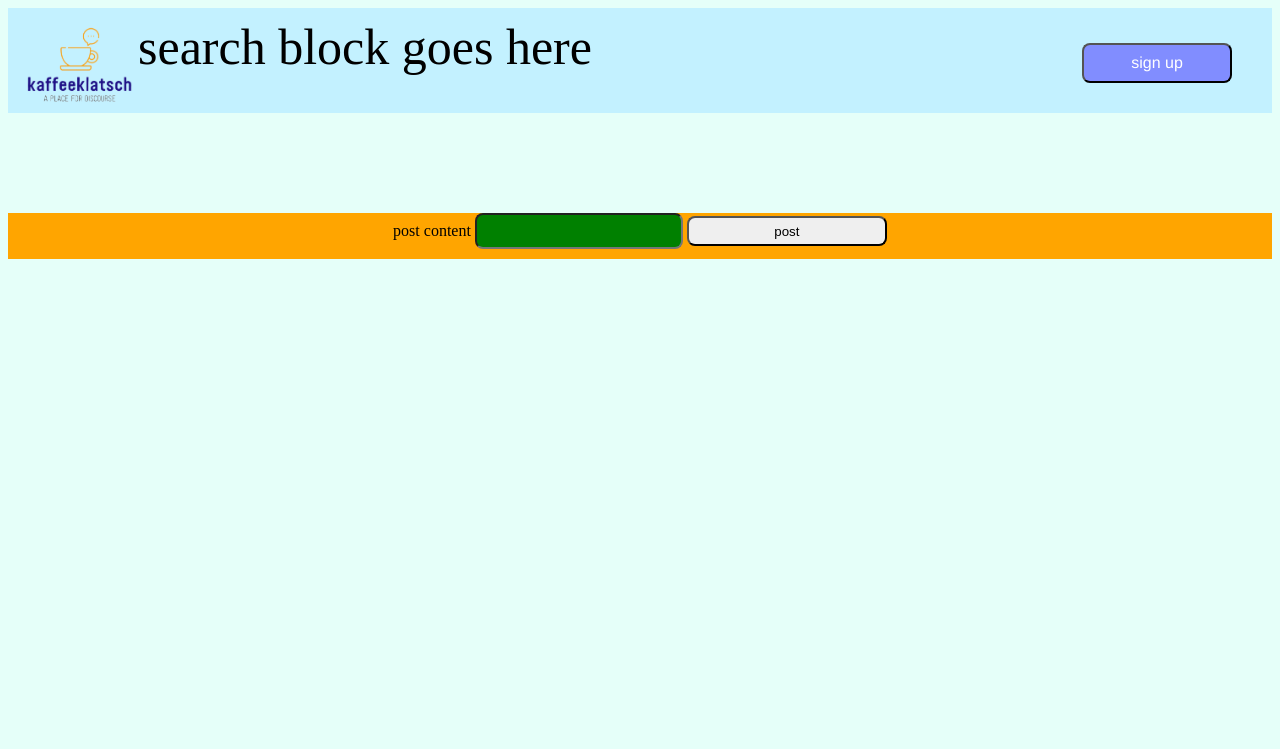
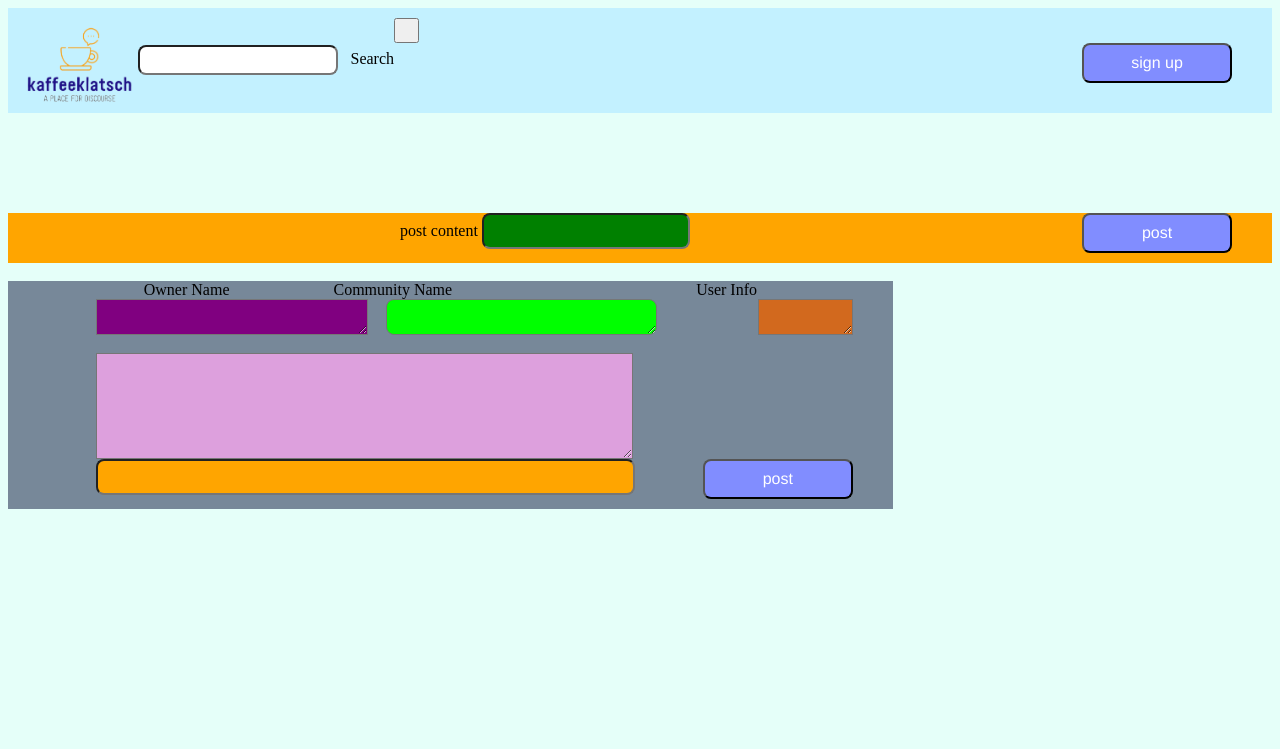
Before and after one commit to PFSDevTeam/kaffeeklatsch, a Flask app: page /feed in a window 1280 px wide. Shown: the top 749 px of the page. Run offline with Flask 2, Linux system fonts and the light colour scheme; some libraries are stand-ins or nearby versions.

Commit message:
Added Reply form and all parts

```diff
--- a/app.py
+++ b/app.py
@@ -1,4 +1,3 @@
-from forms.PostForm import PostForm
 from flask import Flask, render_template, flash, redirect, url_for, request
 
 from components.LoginHandler import LoginHandler
@@ -11,7 +10,7 @@ from forms.RegistrationForm import RegistrationForm
 
 #post imports
 from forms.PostForm import PostForm
-
+from forms.ReplyForm import ReplyForm
 
 app = Flask(__name__)
 
@@ -70,8 +69,8 @@ def register():
 @app.route('/feed')
 def feed():
   postForm = PostForm()
-  return render_template('feed.html', postForm=postForm)
-
+  replyForm = ReplyForm()
+  return render_template('feed.html', postForm=postForm, replyForm=replyForm)
 
 if __name__ == "__main__":
   app.run()
--- a/forms/PostForm.py
+++ b/forms/PostForm.py
@@ -2,5 +2,6 @@ from flask_wtf import FlaskForm
 from wtforms import StringField, SubmitField
 
 class PostForm(FlaskForm):
-    postContent = StringField('post content')
+    x = 'post content'
+    postContent = StringField(x)
     post = SubmitField('post')
--- /dev/null
+++ b/forms/ReplyForm.py
@@ -0,0 +1,11 @@
+from flask_wtf import FlaskForm
+from wtforms import StringField, SubmitField, TextAreaField
+
+community = 'Community Name'
+class ReplyForm(FlaskForm):
+    ownerContent = TextAreaField('Owner Name')
+    post = SubmitField('post')
+    communityInfo = TextAreaField(community)
+    userInfo = TextAreaField('User Info')
+    postTitle = TextAreaField('Post Title')
+    replyContent = StringField('Reply Content')
--- a/static/css/make_post.css
+++ b/static/css/make_post.css
@@ -5,6 +5,6 @@
     text-align: center;
 }
 
-#postContent{
+#postContent {
     background-color: green;
 }
--- /dev/null
+++ b/static/css/post.css
@@ -0,0 +1,59 @@
+.make-something-wrapper {
+    display: inline-block;
+    background-color: lightslategray;
+    width: 70%;
+    text-align: center;
+}
+
+#ownerContent {
+    width: 30%;
+    float: left;
+    margin-left: 10%;
+    /* margin-top: 5px; */
+    text-align: left;
+    background-color: purple;
+}
+
+#communityInfo {
+    width: 30%;
+    float: left;
+    margin-left: 2%;
+    /* margin-top: 5px; */
+    border-radius: 8px;
+    background-color: lime;
+}
+
+#userInfo {
+    width: 10%;
+    float: right;
+    /* margin-top: 5px; */
+    margin-right: 40px;
+    background-color: chocolate;
+}
+
+#postTitle {
+    width: 60%;
+    height: 100px;
+    float: left;
+    margin-left: 10%;
+    background-color: plum;
+}
+
+#replyContent {
+    width: 60%;
+    float: left;
+    margin-left: 10%;
+    background-color: orange;
+}
+
+#post {
+    float: right;
+    margin-right: 40px;
+    width: 150px;
+    height: 40px;
+    border-radius: 8px;
+    background-color: #818DFF;
+    font-family: "Helvetica Neue", "Arial", sans-serif;
+    font-size: medium;
+    color: white;
+}
--- a/templates/feed.html
+++ b/templates/feed.html
@@ -1,25 +1,30 @@
 <!--extend base-->
-{% extends 'base.html' %}
-{% import 'make_post.html' as postTemplate %}
+{% extends 'base.html' %} {% import 'make_post.html' as postTemplate %} {% import 'post.html' as replyTemplate %} {% block search %}
+<!--search bar goes here-->
+<div class="input-group">
+    <div class="form-outline" style="float: left;">
+        <input id="search-input" type="search" id="form1" class="form-control" />
+        <label class="form-label" for="form1" style=" font-size: medium;">Search</label>
+    </div>
+    <button id="search-button" type="button" class="btn btn-primary" style="float: left; width: 25px; height: 25px;">
+    <i class="fas fa-search"></i>
+  </button>
+</div>
+{% endblock %} {% block body %}
+<div class="page">
 
-{% block search %}
-    <!--search bar goes here-->
-    <div style="text-align: left; display: inline; float: left;" >search block goes here</div>
-{% endblock %}
-
-{% block body %}
-    <div class="page">
     <body>
         <!--left block-->
         <div>
             <!--float the post form at the top-->
             <form method="POST">
                 {{ postTemplate.make_post(postForm) }}
+                <br></br>
+                {{ replyTemplate.post(replyForm) }}
             </form>
             <!--display the available posts below-->
             <!--post loop-->
             <!--post macros pulled in-->
-            </div>
             <!--right block-->
             <div>
                 <!--community component goes here-->
--- /dev/null
+++ b/templates/post.html
@@ -0,0 +1,8 @@
+{% macro post(replyForm) %}
+<link rel="stylesheet" href="{{ url_for('static', filename='css/post.css') }}" />
+<div class="make-something-wrapper">
+    {{ replyForm.ownerContent.label }} &emsp;&emsp;&emsp;&emsp;&emsp;&emsp; {{replyForm.communityInfo.label}} &emsp;&emsp;&emsp;&emsp;&emsp;&emsp;&emsp;&emsp;&emsp;&emsp;&emsp;&emsp;&emsp;&emsp;&emsp;{{ replyForm.userInfo.label}} <br> {{ replyForm.ownerContent(class="onwer-content")
+    }} {{ replyForm.communityInfo(class="community-content") }} {{ replyForm.userInfo(class="user-content") }} <br><br><br> {{ replyForm.postTitle(class="post-content") }} <br><br><br>{{ replyForm.replyContent(class="reply-content") }}{{ replyForm.post()
+    }}
+</div>
+{% endmacro %}
```
Also changed, not shown: templates/make_post.html (+4 -9 lines). Lines whose indentation alone changed are shown as unchanged.
